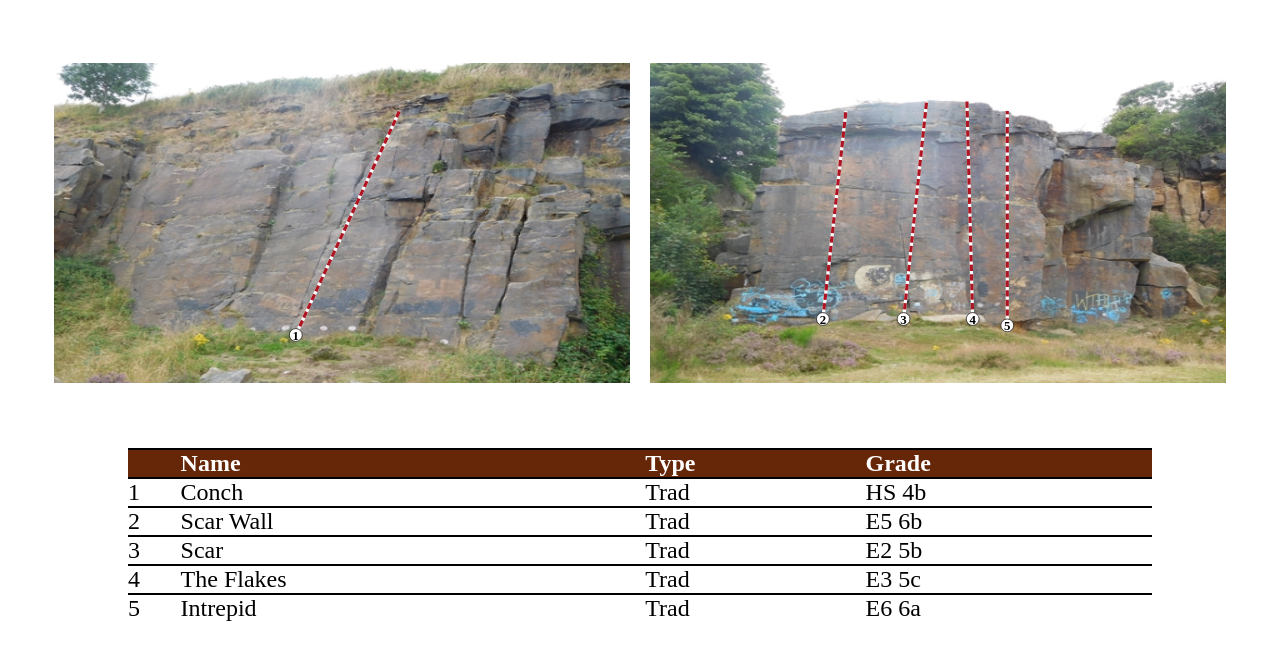
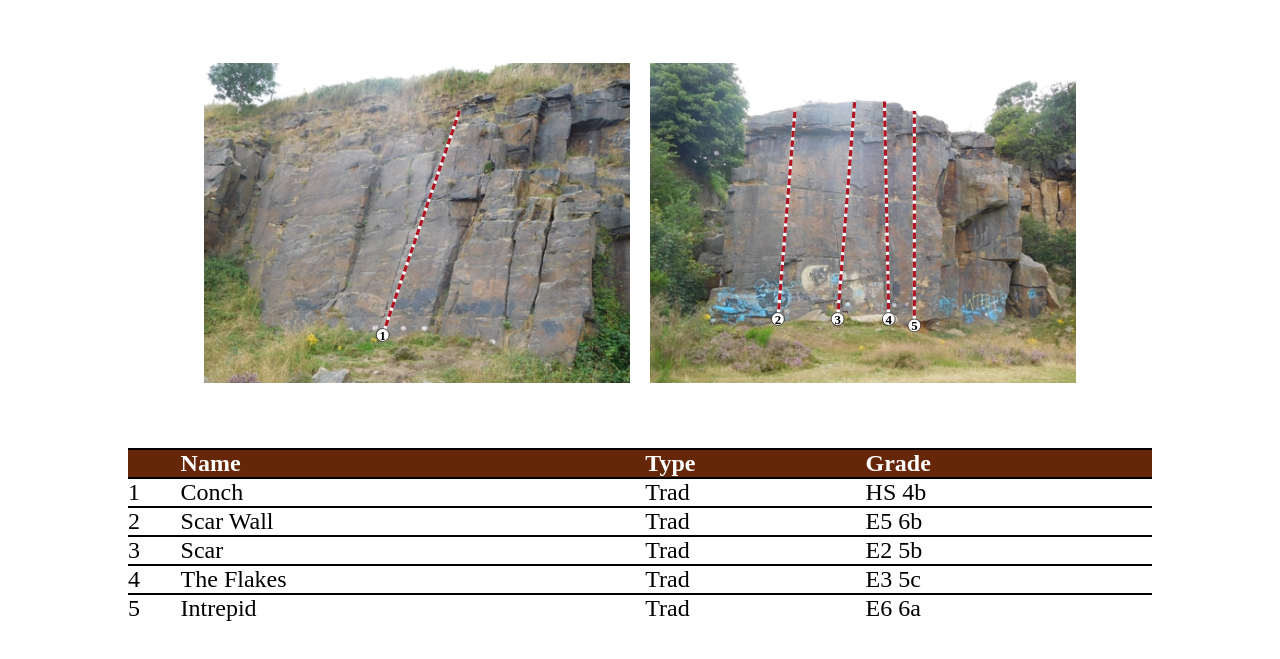
Before and after one commit to 1poundSOCKS/thegnarlytyke, a plain HTML site: page public/index.html in a window 1280 px wide. Shown: the part 119-778 px from the top of the page. Drawn offline with Linux system fonts and the light colour scheme.

Commit message:
Fix to horizontal image scaling

```diff
--- a/public/index.html
+++ b/public/index.html
@@ -122,7 +122,7 @@
     let AddImageSizes = (topos, canvas, heightScale) => {
       return topos.map( (topo, index) => {
         const imageHeight = canvas.height * heightScale;
-        const widthScale = canvas.height / imageHeight;
+        const widthScale = imageHeight / topo.image.height;
         return {
           image: topo.image,
           width: topo.image.width * widthScale,
```
